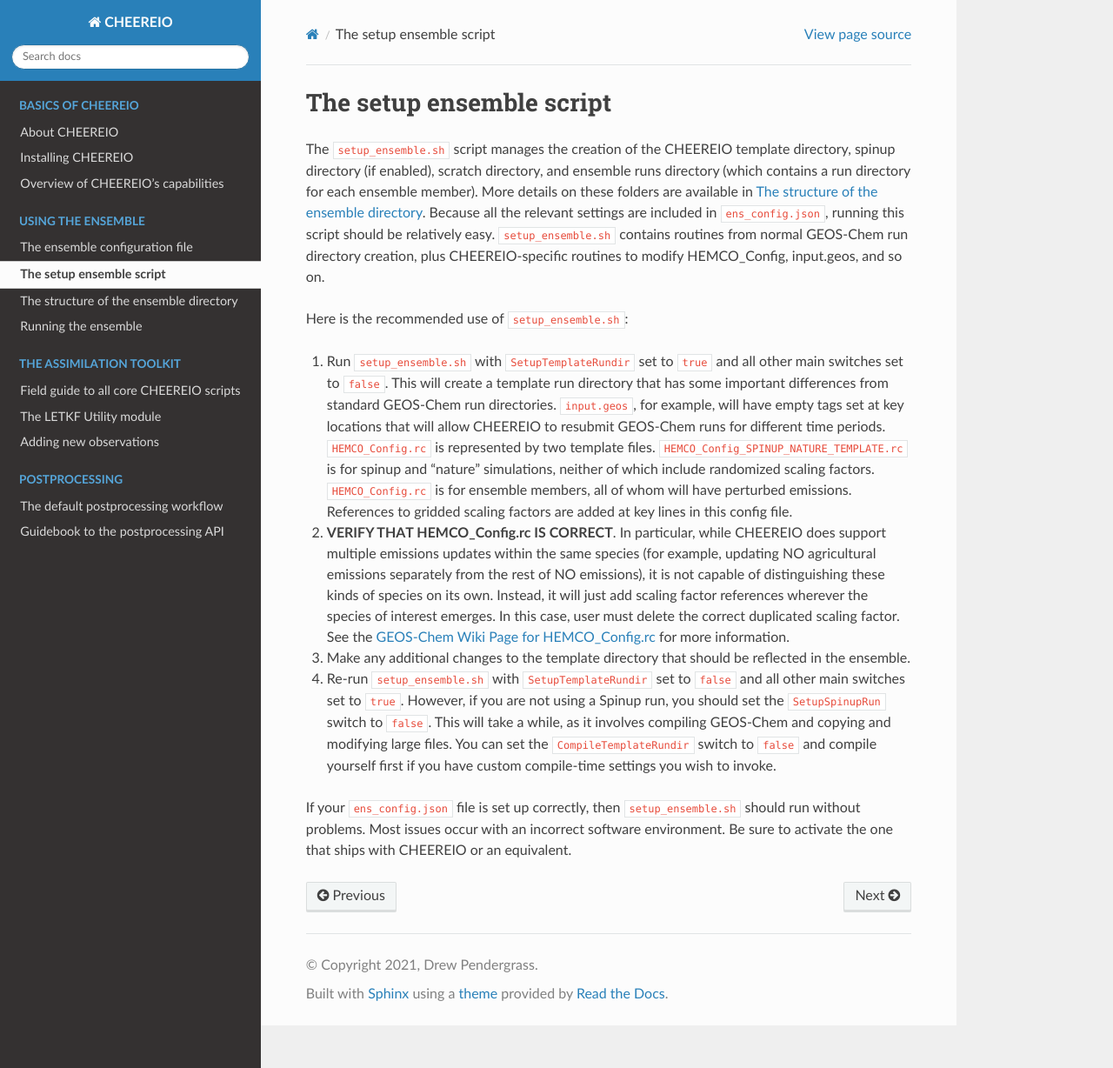
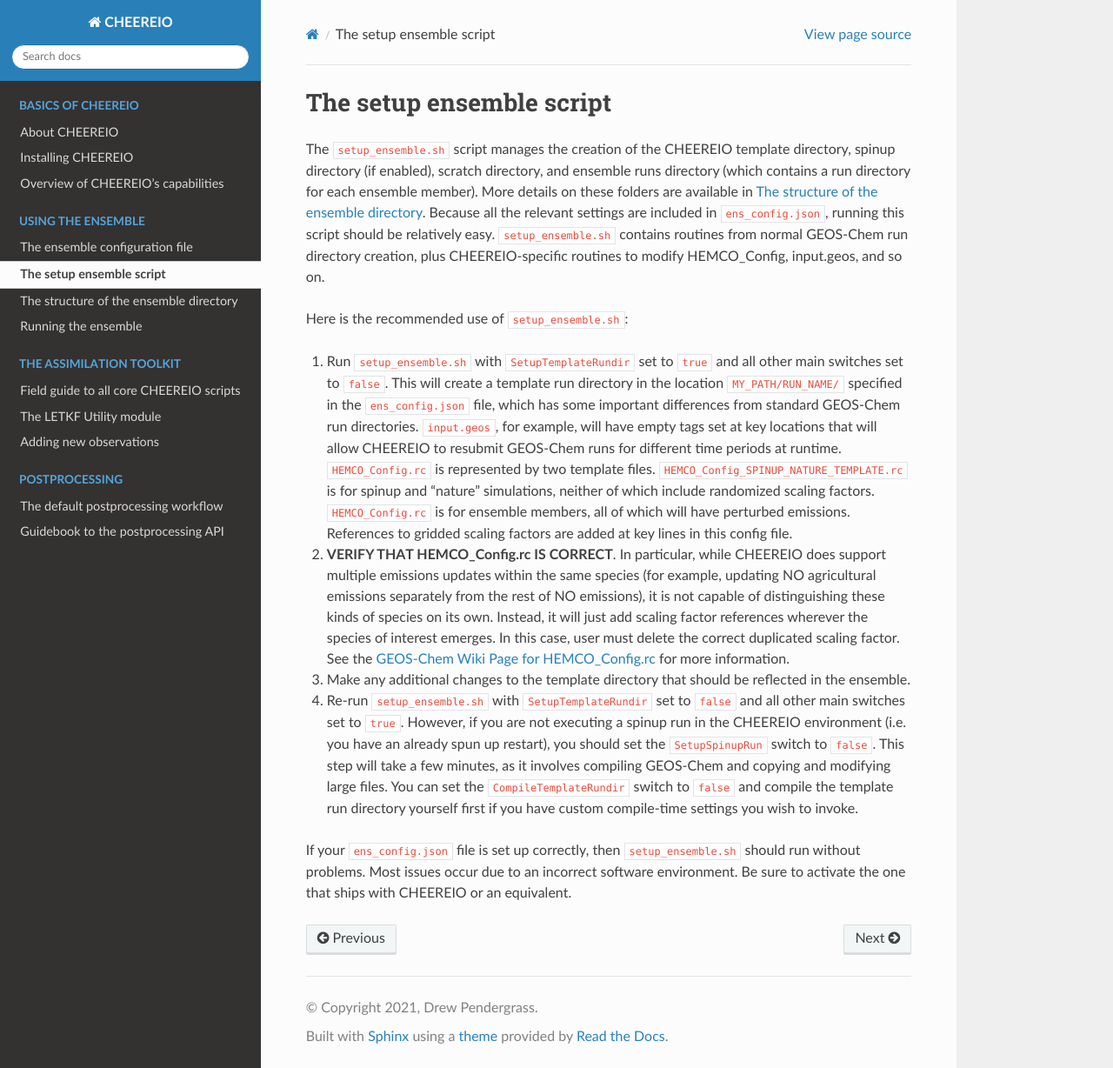
Before and after one commit to drewpendergrass/CHEEREIO, a Sphinx documentation site: the page built from docs/The-setup-ensemble-script.rst, in a window 1280 px wide and 1228 px high. Shown: the whole window at 87% size. Built offline with Sphinx 7.4.7 and the Read the Docs theme 2.0.0, drawn with Linux system fonts in a browser that asks for light colours.

Commit message:
edited setup ensemble sectionl

```diff
--- a/docs/The-setup-ensemble-script.rst
+++ b/docs/The-setup-ensemble-script.rst
@@ -7,9 +7,9 @@ The ``setup_ensemble.sh`` script manages the creation of the CHEEREIO template d
 
 Here is the recommended use of ``setup_ensemble.sh``:
 
-#. Run ``setup_ensemble.sh`` with ``SetupTemplateRundir`` set to ``true`` and all other main switches set to ``false``. This will create a template run directory that has some important differences from standard GEOS-Chem run directories. ``input.geos``, for example, will have empty tags set at key locations that will allow CHEEREIO to resubmit GEOS-Chem runs for different time periods. ``HEMCO_Config.rc`` is represented by two template files. ``HEMCO_Config_SPINUP_NATURE_TEMPLATE.rc`` is for spinup and "nature" simulations, neither of which include randomized scaling factors. ``HEMCO_Config.rc`` is for ensemble members, all of whom will have perturbed emissions. References to gridded scaling factors are added at key lines in this config file.
+#. Run ``setup_ensemble.sh`` with ``SetupTemplateRundir`` set to ``true`` and all other main switches set to ``false``. This will create a template run directory in the location ``MY_PATH/RUN_NAME/`` specified in the ``ens_config.json`` file, which has some important differences from standard GEOS-Chem run directories. ``input.geos``, for example, will have empty tags set at key locations that will allow CHEEREIO to resubmit GEOS-Chem runs for different time periods at runtime. ``HEMCO_Config.rc`` is represented by two template files. ``HEMCO_Config_SPINUP_NATURE_TEMPLATE.rc`` is for spinup and "nature" simulations, neither of which include randomized scaling factors. ``HEMCO_Config.rc`` is for ensemble members, all of which will have perturbed emissions. References to gridded scaling factors are added at key lines in this config file.
 #. **VERIFY THAT HEMCO_Config.rc IS CORRECT**. In particular, while CHEEREIO does support multiple emissions updates within the same species (for example, updating NO agricultural emissions separately from the rest of NO emissions), it is not capable of distinguishing these kinds of species on its own. Instead, it will just add scaling factor references wherever the species of interest emerges. In this case, user must delete the correct duplicated scaling factor. See the `GEOS-Chem Wiki Page for HEMCO_Config.rc <http://wiki.seas.harvard.edu/geos-chem/index.php/The_HEMCO_Config.rc_file>`__ for more information.
 #. Make any additional changes to the template directory that should be reflected in the ensemble.
-#. Re-run ``setup_ensemble.sh`` with ``SetupTemplateRundir`` set to ``false`` and all other main switches set to ``true``. However, if you are not using a Spinup run, you should set the ``SetupSpinupRun`` switch to ``false``. This will take a while, as it involves compiling GEOS-Chem and copying and modifying large files. You can set the ``CompileTemplateRundir`` switch to ``false`` and compile yourself first if you have custom compile-time settings you wish to invoke.
+#. Re-run ``setup_ensemble.sh`` with ``SetupTemplateRundir`` set to ``false`` and all other main switches set to ``true``. However, if you are not executing a spinup run in the CHEEREIO environment (i.e. you have an already spun up restart), you should set the ``SetupSpinupRun`` switch to ``false``. This step will take a few minutes, as it involves compiling GEOS-Chem and copying and modifying large files. You can set the ``CompileTemplateRundir`` switch to ``false`` and compile the template run directory yourself first if you have custom compile-time settings you wish to invoke.
 
-If your ``ens_config.json`` file is set up correctly, then ``setup_ensemble.sh`` should run without problems. Most issues occur with an incorrect software environment. Be sure to activate the one that ships with CHEEREIO or an equivalent.
+If your ``ens_config.json`` file is set up correctly, then ``setup_ensemble.sh`` should run without problems. Most issues occur due to an incorrect software environment. Be sure to activate the one that ships with CHEEREIO or an equivalent.
```
